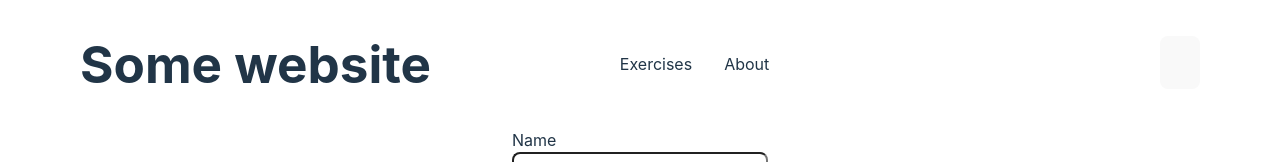
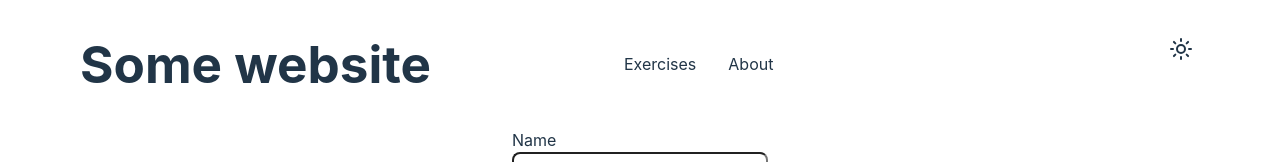
Before and after one commit to meegido/some-website, a React (Vite) app: page /login in a window 1280 px wide. Shown: the top 162 px of the page. Built offline with nearby package versions, Linux system fonts and the light colour scheme.

Commit message:
fixing toggle button size

```diff
--- a/src/pages/form/login-form.jsx
+++ b/src/pages/landing/form/login-form.jsx
@@ -1,9 +1,9 @@
 import React from 'react';
 import styles from './login-form.module.css';
 import { useNavigate } from 'react-router-dom';
-import InputField from '../../shared/components/input-field/input-field';
-import { AuthContext } from '../../providers/auth-provider';
-import Button from '../../shared/components/button/button';
+import { AuthContext } from '../../../providers/auth-provider';
+import InputField from '../../../shared/components/input-field/input-field';
+import Button from '../../../shared/components/button/button';
 
 const LoginForm = () => {
   const navigate = useNavigate();
--- /dev/null
+++ b/src/pages/landing/landing.jsx
@@ -0,0 +1,7 @@
+import LoginForm from './form/login-form';
+
+const Landing = () => {
+  return <LoginForm />;
+};
+
+export default Landing;
--- a/src/router.jsx
+++ b/src/router.jsx
@@ -4,8 +4,8 @@ import Home from './pages/home/home';
 import ErrorBoundary from './shared/components/error-boundary/error-boundary';
 import TipCalculator from './pages/tip-calculator/tip-calculator';
 import ProductPage from './pages/product-page/product-page';
-import LoginForm from './pages/form/login-form';
 import ProtectedRoute from './protected-route';
+import Landing from './pages/landing/landing';
 
 const router = createBrowserRouter([
   {
@@ -19,7 +19,7 @@ const router = createBrowserRouter([
       },
       {
         path: 'login',
-        element: <LoginForm />,
+        element: <Landing />,
       },
       {
         path: 'tip-calculator',
--- a/src/shared/components/header/header.jsx
+++ b/src/shared/components/header/header.jsx
@@ -91,9 +91,11 @@ const Header = () => {
                 toggleCart={toggleCart}
               />
             )}
-            <button className={styles.header__button} onClick={toggleTheme}>
-              {theme === 'light' ? <Sun size={32} /> : <Moon size={32} />}
-            </button>
+            <div className={styles.theme__button}>
+              <button className={styles.header__button} onClick={toggleTheme}>
+                {theme === 'light' ? <Sun /> : <Moon />}
+              </button>
+            </div>
             {isLoggedIn && (
               <ProfileDropdown
                 toggleDropdown={() => toggleProfile()}
--- a/src/shared/components/header/header.module.css
+++ b/src/shared/components/header/header.module.css
@@ -58,3 +58,18 @@ nav li a:hover {
   gap: 24px;
   width: 100%;
 }
+
+.header__button {
+  background-color: transparent;
+  padding: 0;
+  color: var(--color-text);
+}
+
+.header__button:focus {
+  outline: none;
+}
+
+.theme__button {
+  width: 32px;
+  height: 32px;
+}
```
Also changed, not shown: src/pages/landing/form/login-form.module.css (renamed from src/pages/form/login-form.module.css), src/pages/landing/landing.module.css (added), 1 other file (tests, documents, lock files or other folders).
